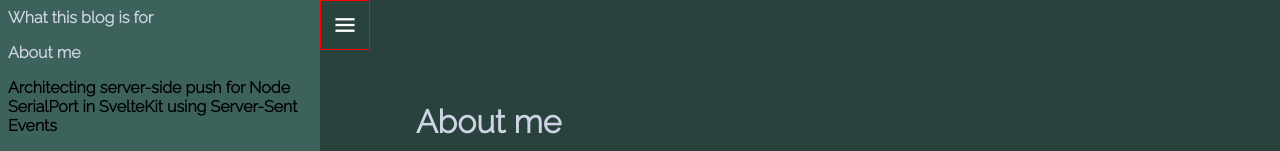
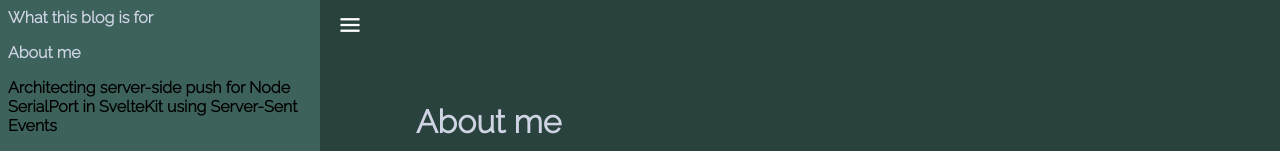
Before and after one commit to hi-brylle/hi-brylle-blog, a SvelteKit app: page /about-me in a window 1280 px wide. Shown: the top 151 px of the page. Built offline with nearby package versions, Linux system fonts and the light colour scheme.

Commit message:
Style menu button

```diff
--- a/src/routes/+layout.svelte
+++ b/src/routes/+layout.svelte
@@ -25,9 +25,12 @@
         {/each}
     </nav>
     <main>
-        <span class="material-symbols-outlined">
-            menu
-        </span>
+        <button>
+            <span class="material-symbols-outlined">
+                menu
+            </span>
+        </button>
+
         <slot></slot>
     </main>
 </div>
@@ -78,9 +81,13 @@
         margin: 0 0 0 25%;
     }
 
+    button {
+        border: 0;
+        background-color: #2A423E;
+    }
+
     .material-symbols-outlined {
         color: white;
-        border: solid red 1px;
         padding: 0.5em;
         font-variation-settings:
             'FILL' 0,
@@ -89,4 +96,14 @@
             'opsz' 48
     }
 
+    .material-symbols-outlined:active {
+        color: black;
+    }
+
+    @media (hover: hover) and (pointer: fine) {
+        .material-symbols-outlined:hover {
+            color: black;
+        }
+    }
+
 </style>
```
